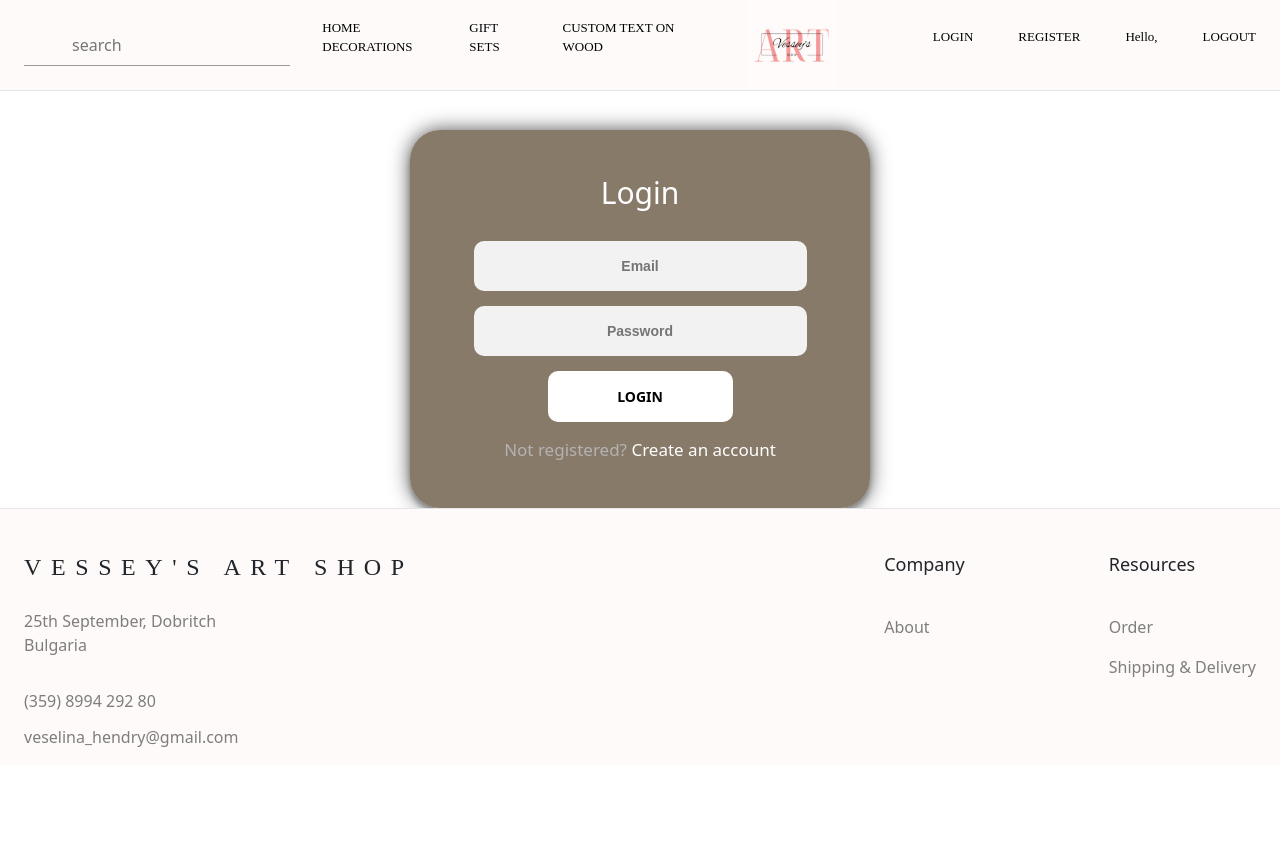
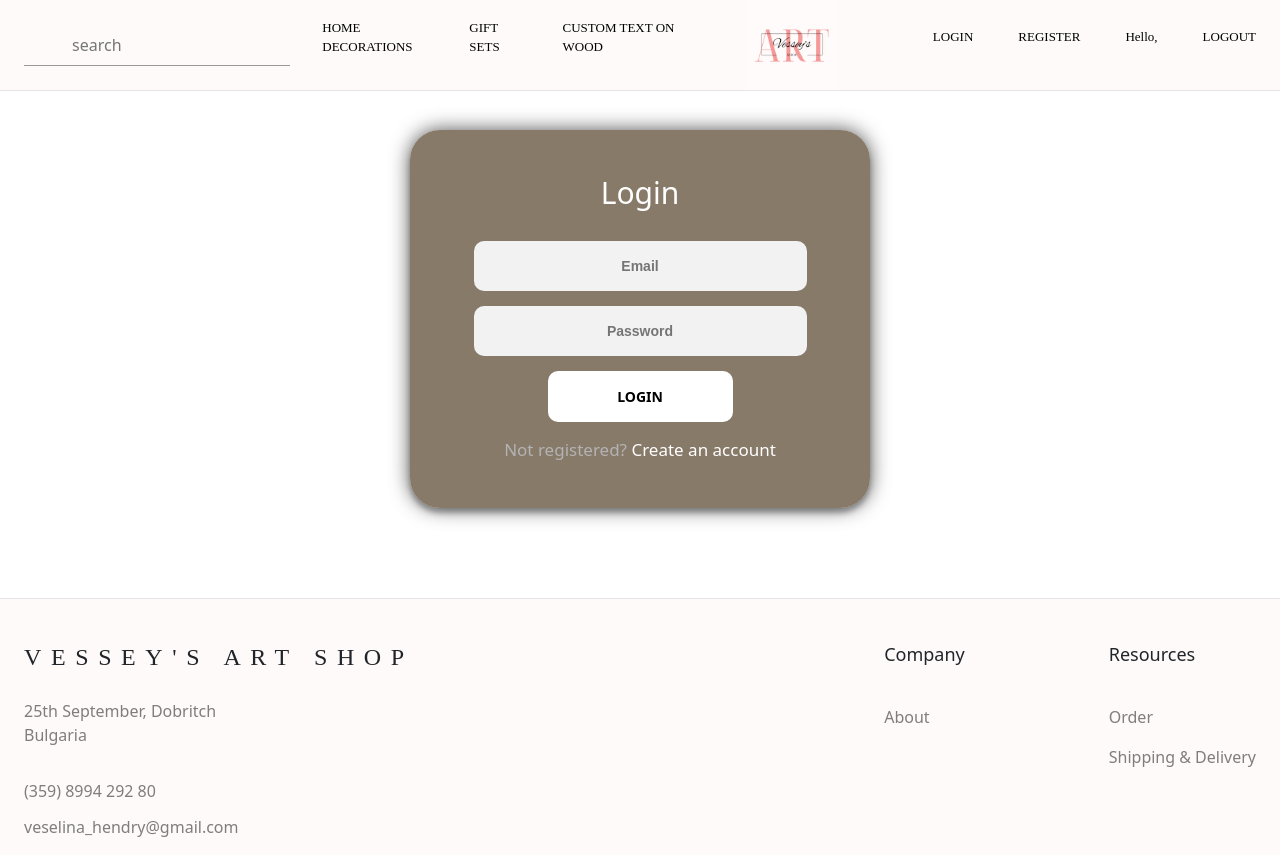
Before and after one commit to KristinaStrateva/Pyrography-Art-Gallery, a React (Vite) app in the folder client/: page /login in a window 1280 px wide. Before the commit the page ends 800 px from the top, so only its background shows below. Built offline with nearby package versions, Linux system fonts and the light colour scheme.

Commit message:
Update LoginPage.module.css

```diff
--- a/client/src/components/LoginPage/LoginPage.module.css
+++ b/client/src/components/LoginPage/LoginPage.module.css
@@ -1,7 +1,6 @@
-.login-page {
-    width: 360px;
-    padding: 8% 0 0;
-    margin: auto;
+.login {
+  min-height: 66vh;
+  width: 100%;
 }
 
 .form {
@@ -22,7 +21,8 @@
   color: white;
 }
 
-  .form input, textarea {
+.form input,
+textarea {
   outline: 0;
   background: #f2f2f2;
   width: 90%;
@@ -35,7 +35,7 @@
   font-size: 14px;
   text-align: center;
   font-weight: bold;
-    font-family:Arial, Helvetica, sans-serif
+  font-family: Arial, Helvetica, sans-serif
 }
 
 .form button {
@@ -53,26 +53,11 @@
   transition: all 0.3 ease;
   cursor: pointer;
 }
+
 .form button:hover,
 .form button:active,
 .form button:focus {
   background: #9f7c53;
-  }
-
-  .form .register-form {
-    display: none;
-  }
-  .container {
-    position: relative;
-    z-index: 1;
-    max-width: 300px;
-    margin: 0 auto;
-  }
-  .container:before,
-  .container:after {
-    content: "";
-    display: block;
-    clear: both;
 }
 
 .form .message {
@@ -80,6 +65,7 @@
   color: #b3b3b3;
   font-size: 17px;
 }
+
 .form .message a {
   color: white;
   text-decoration: none;
```
Lines whose indentation alone changed are shown as unchanged.
